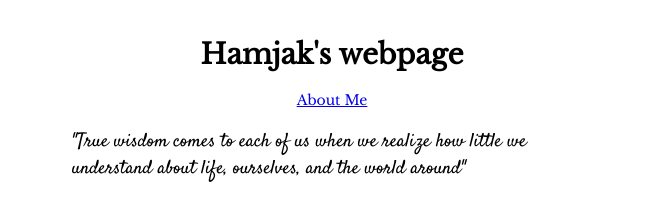
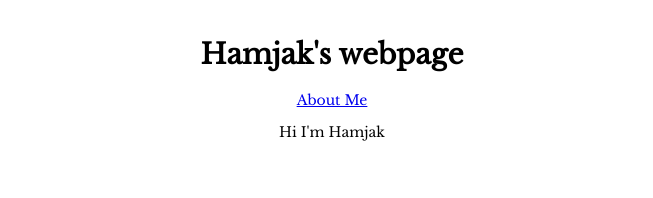
Before and after one commit to hdb7/hdb, a plain HTML site: page index.html in a window 1280 px wide. Shown: the top 198 px of the page, without its empty margins (308-961 px from the left). Drawn offline with nearby package versions, Linux system fonts and the light colour scheme.

Commit message:
update !!

```diff
--- a/index.html
+++ b/index.html
@@ -14,6 +14,10 @@
   <p align=center>
   <a href="aboutme.html">About Me</a>
   </p>
+  <center>
+    <p>Hi I'm Hamjak</p>
+  </center>
+  <!--
   <blockquote style="font-family: 'Satisfy'; font-size: 19px;">
   "True wisdom comes to each of us when we realize how
   little we understand about life, ourselves, and the world around"</p>
@@ -47,5 +51,6 @@
     - cool linguistics sites</li>
     <li><a href="https://9fans.github.io/">9fans</a></li>
   </ul>
+  -->
 </body>
 </html>
```
